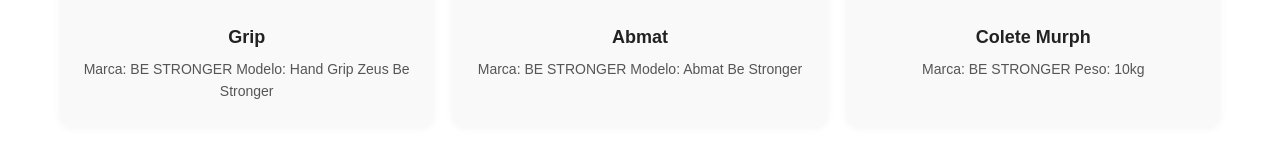
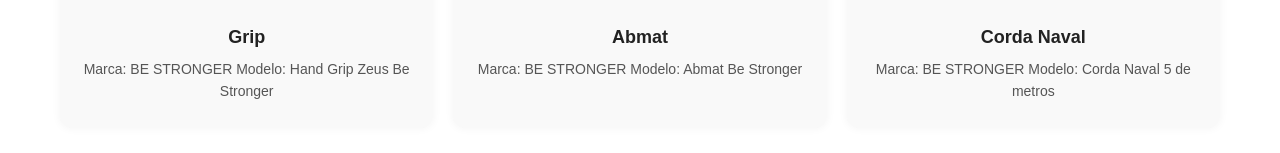
Before and after one commit to lettiebento/kairosportes, a plain HTML site: page produtos.html in a window 1280 px wide. Shown: the part 523-676 px from the top of the page. Drawn offline with Linux system fonts and the light colour scheme.

Commit message:
Update produtos.html

```diff
--- a/produtos.html
+++ b/produtos.html
@@ -44,8 +44,8 @@
         <!-- Produto 3 -->
         <div class="info-card">
           <img src="imagem/produtos/foto6.jpeg" alt="Produto 3" class="imagem-banner">
-          <h4>Colete Murph</h4>
-          <p>Marca: BE STRONGER Peso: 10kg</p>
+          <h4>Corda Naval</h4>
+          <p>Marca: BE STRONGER Modelo: Corda Naval 5 de metros</p>
         </div>
       </div>
     </section>
```
